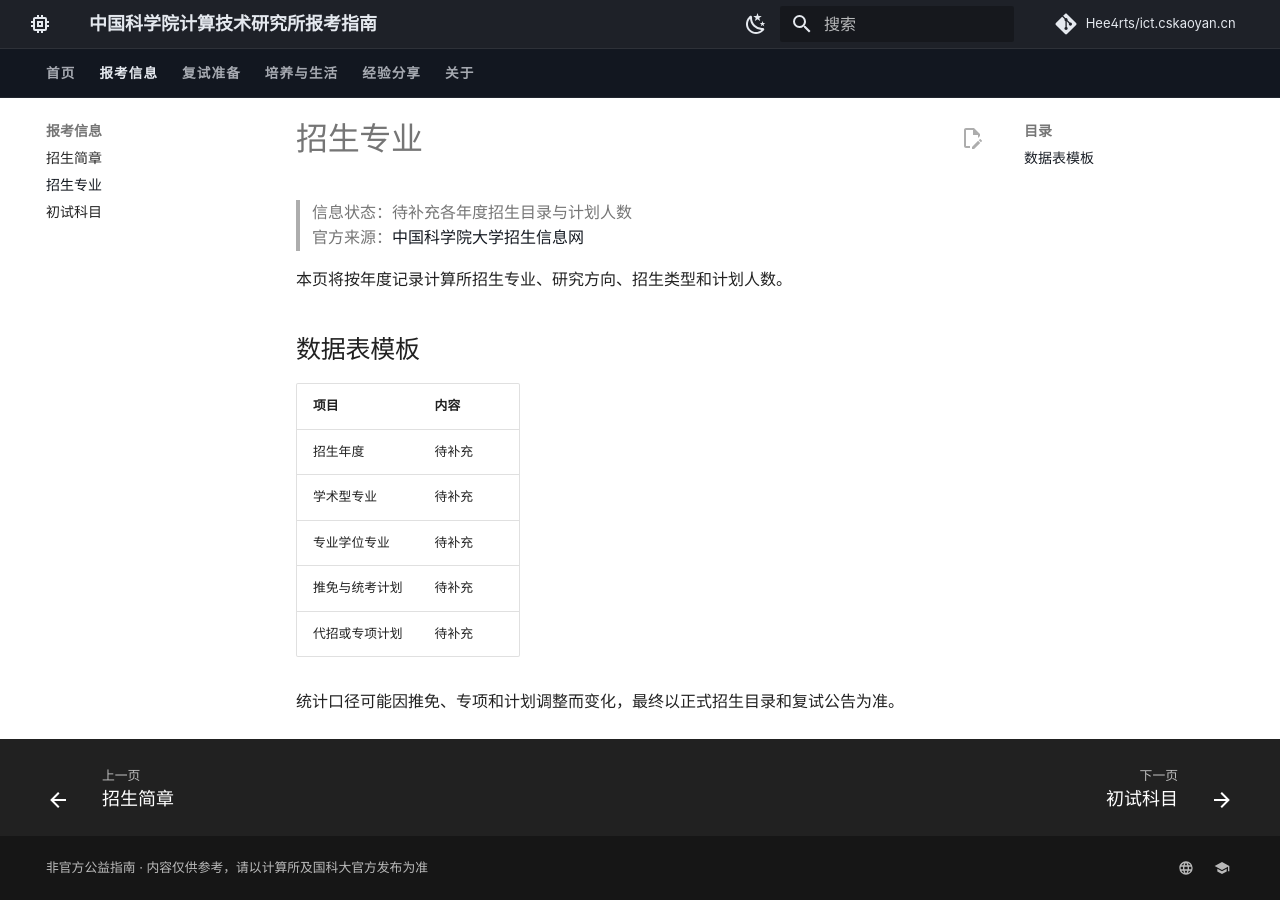
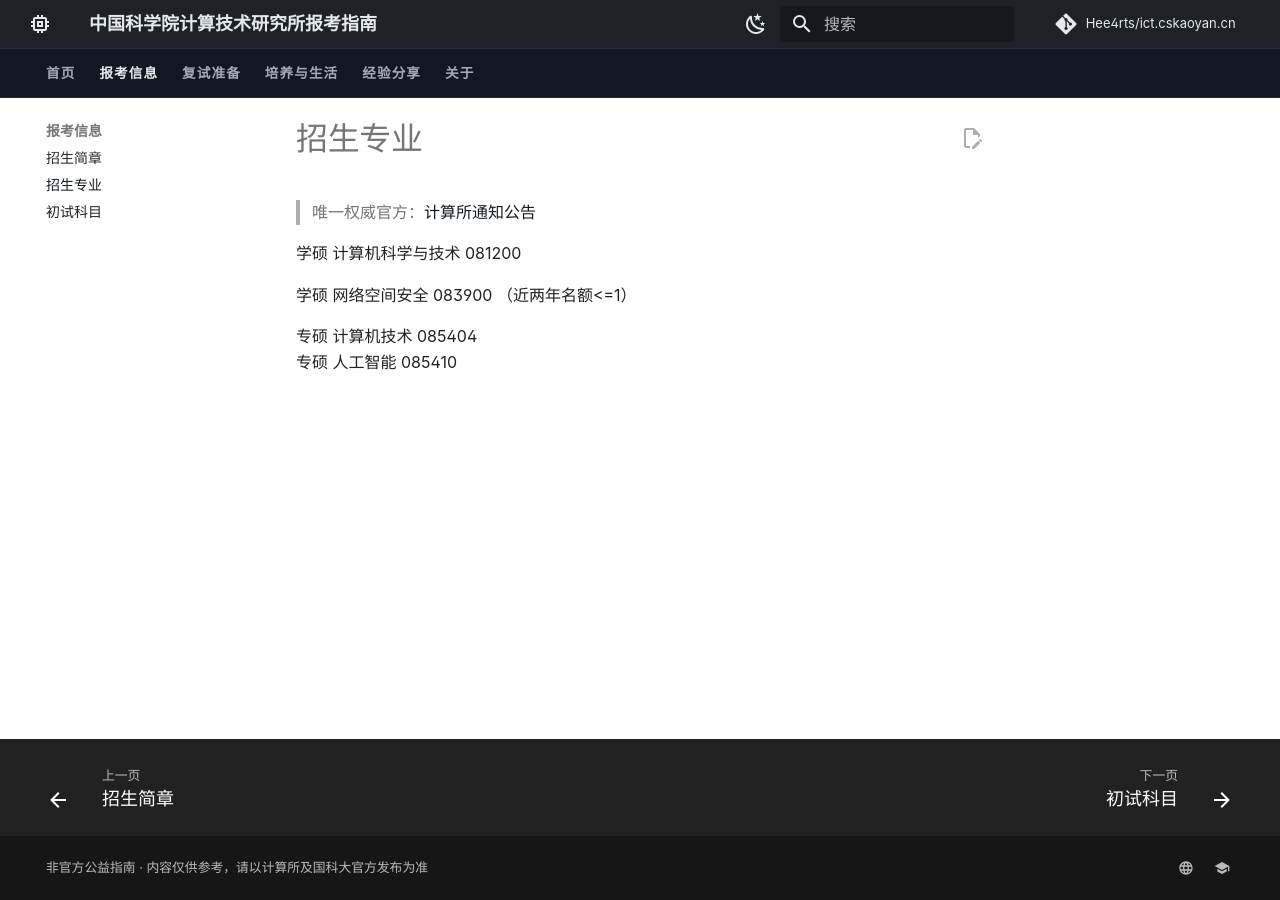
Before and after one commit to Hee4rts/ict.cskaoyan.cn, an MkDocs documentation site: the page built from docs/报考信息/招生专业.md, in a window 1280 px wide. Built offline with MkDocs 1.6.1 and Material for MkDocs 9.7.7, drawn with Linux system fonts in a browser that asks for light colours; comment, search, counter and statistics services are not loaded.

Commit message:
添加招生专业

```diff
--- a/docs/报考信息/招生专业.md
+++ b/docs/报考信息/招生专业.md
@@ -1,18 +1,12 @@
 # 招生专业
 
-> 信息状态：待补充各年度招生目录与计划人数
-> 官方来源：[中国科学院大学招生信息网](https://admission.ucas.ac.cn/)
 
-本页将按年度记录计算所招生专业、研究方向、招生类型和计划人数。
+> 唯一权威官方：[计算所通知公告](https://www.ict.ac.cn/xwgg/tzgg/)
 
-## 数据表模板
 
-| 项目 | 内容 |
-| --- | --- |
-| 招生年度 | 待补充 |
-| 学术型专业 | 待补充 |
-| 专业学位专业 | 待补充 |
-| 推免与统考计划 | 待补充 |
-| 代招或专项计划 | 待补充 |
+学硕 计算机科学与技术 081200
 
-统计口径可能因推免、专项和计划调整而变化，最终以正式招生目录和复试公告为准。
+学硕 网络空间安全  083900 （近两年名额<=1）
+
+专硕 计算机技术 085404
+专硕 人工智能   085410
```
